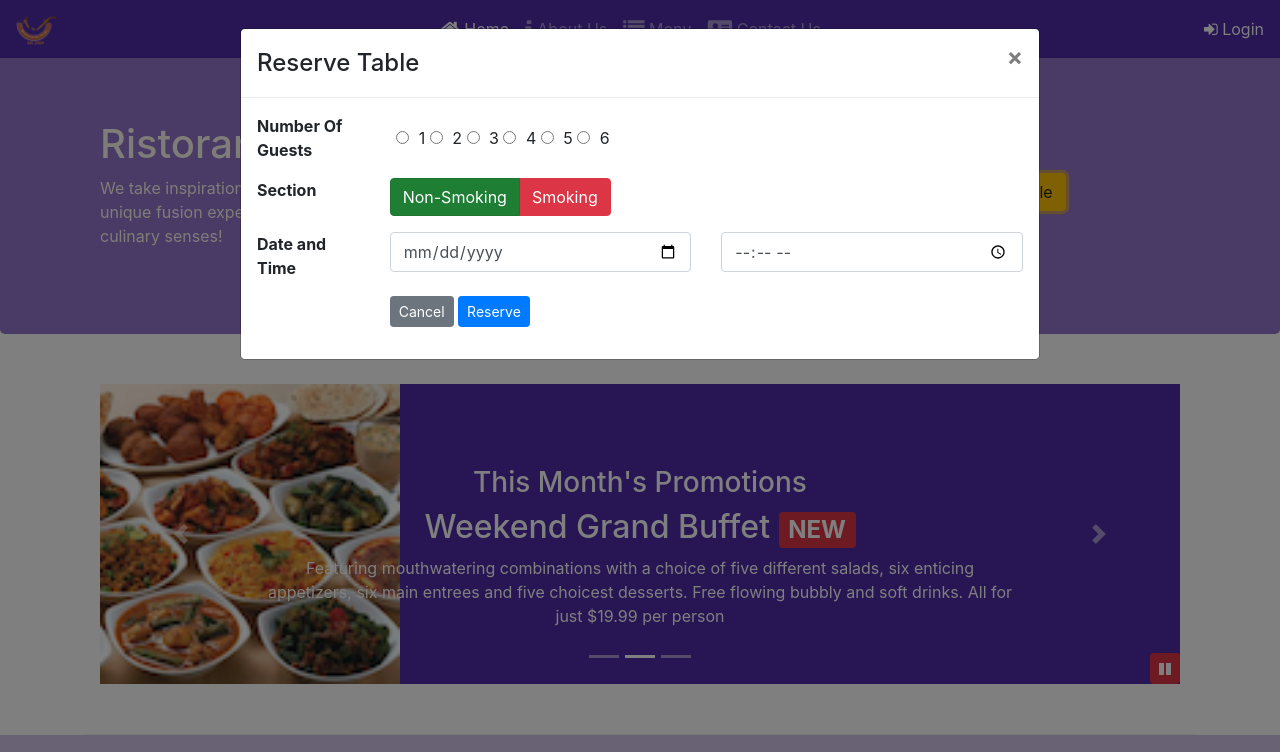
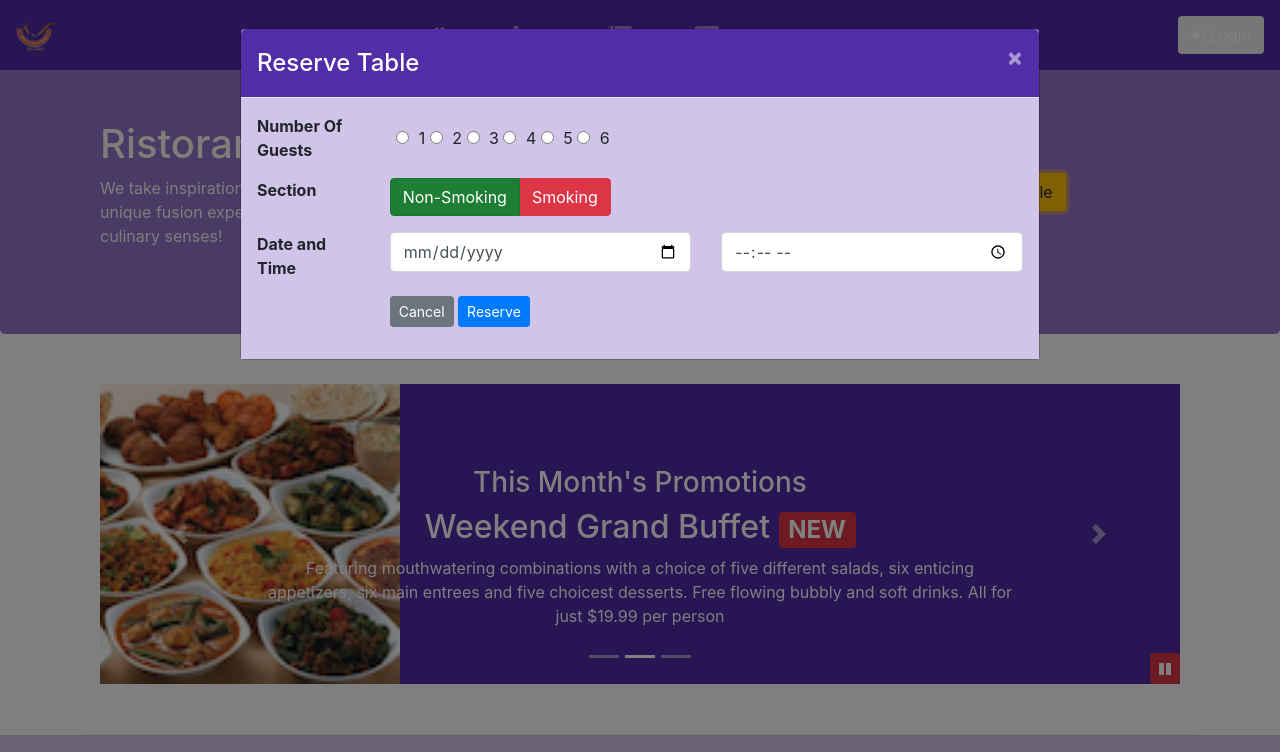
Before and after one commit to harshit1902/confusionBootstrap, a website: page index.html in a window 1280 px wide. Both pictures are taken after a click on the button "Reserve Table". Shown: the top 752 px of the page. Drawn offline with nearby package versions, Linux system fonts and the light colour scheme.

Commit message:
assignment-4

```diff
--- a/css/style.scss
+++ b/css/style.scss
@@ -72,3 +72,11 @@ body {
   bottom: 0px;
   z-index: 1;
 }
+
+.modal-header {
+  background: $bg-dark;
+}
+
+.modal-body {
+  background: $bg-pale;
+}
--- a/index.html
+++ b/index.html
@@ -64,9 +64,9 @@
           </li>
         </ul>
         <span class="navbar-text">
-          <a data-toggle="modal" data-target="#loginModal">
+          <button id="loginButton" class="btn text-white">
             <span class="fa fa-sign-in"></span> Login
-          </a>
+          </button>
         </span>
       </div>
     </nav>
@@ -76,8 +76,8 @@
       <div class="modal-dialog modal-lg" role="content">
         <div class="modal-content">
           <div class="modal-header">
-            <h4 class="modal-title">Reserve Table</h4>
-            <button class="close" data-dismiss="modal" type="button">
+            <h4 class="modal-title text-white" >Reserve Table</h4>
+            <button class="close text-white" data-dismiss="modal" type="button">
               &times;
             </button>
           </div>
@@ -179,8 +179,8 @@
       <div class="modal-dialog modal-lg" role="content">
         <div class="modal-content">
           <div class="modal-header">
-            <h4 class="modal-title">LogIn</h4>
-            <button class="close" data-dismiss="modal" type="button">
+            <h4 class="modal-title text-white" >LogIn</h4>
+            <button class="close text-white" type="button" id="loginClose" >
               &times;
             </button>
           </div>
@@ -245,9 +245,7 @@
             <img src="./img/logo.png" alt="logo" class="img-fluid" />
           </div>
           <div class="col-12 col-sm-3 align-self-center">
-            <a data-toggle="modal" data-target="#reservationModal">
-              <button class="btn btn-warning">Reserve Table</button>
-            </a>
+              <button class="btn btn-warning" id="reserveButton">Reserve Table</button>
           </div>
         </div>
       </div>
--- a/script/index.js
+++ b/script/index.js
@@ -1,4 +1,16 @@
 $(document).ready(function () {
+  //for login modal
+  $("#loginButton").click(function () {
+    $("#loginModal").modal("show");
+  });
+  $("#reserveButton").click(function () {
+    $("#reservationModal").modal("show");
+  });
+  $("#loginClose").click(function () {
+    $("#loginModal").modal("hide");
+  });
+
+  //for carousel play and pause button
   $("#myCarousel").carousel({ interval: 2000 });
   $("#carouselButton").click(function () {
     if ($("#carouselButton").children("span").hasClass("fa-pause")) {
```
Also changed, not shown: css/style.css.
